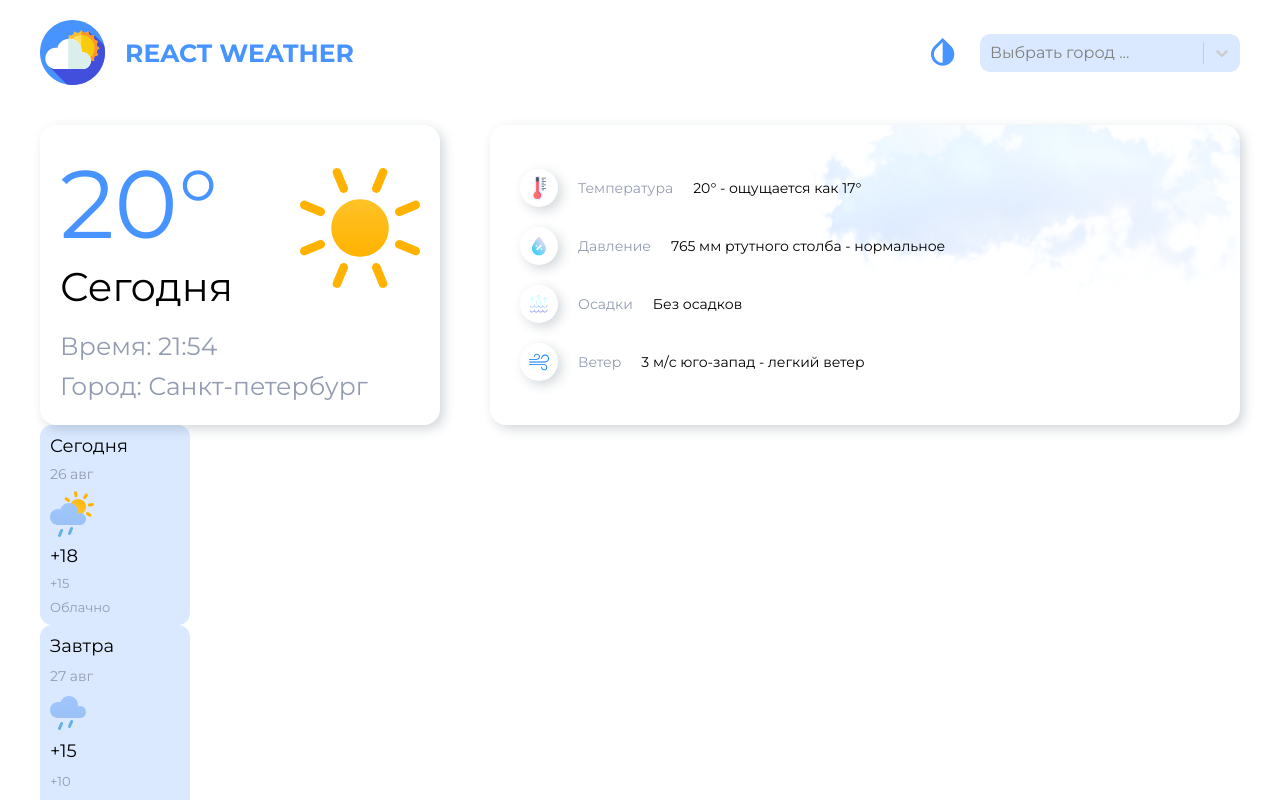
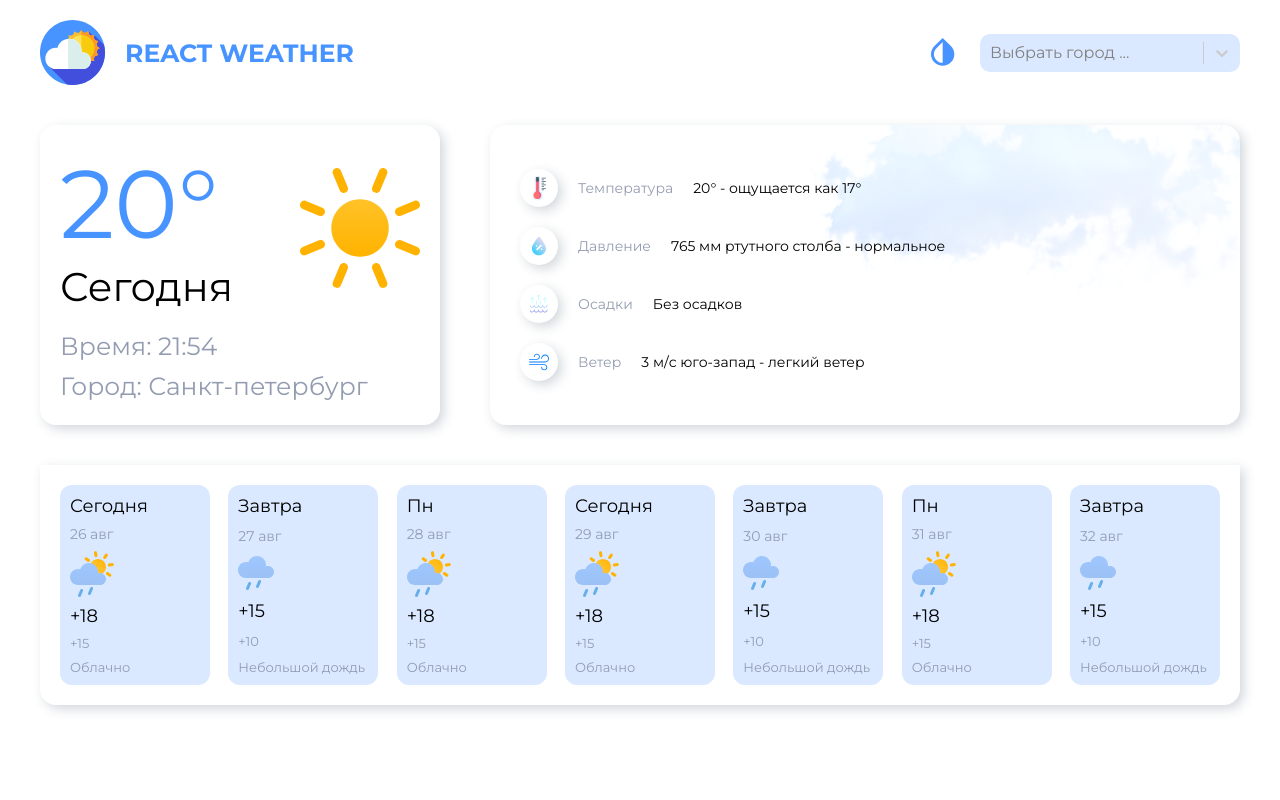
Before and after one commit to OlgaVorontsovaDev/react-weather, a React (Vite) app: page / in a window 1280 px wide. Shown: the top 800 px of the page. Built offline with nearby package versions, Linux system fonts and the light colour scheme.

Commit message:
CardPaper has been added

```diff
--- /dev/null
+++ b/src/components/CardPaper/CardPaper.module.scss
@@ -0,0 +1,14 @@
+@use '../../styles/variables.scss' as v;
+
+.card__paper {
+  width: 100%;
+  height: 240px;
+  padding: 20px;
+  box-shadow: v.$box-shadow;
+  border-radius: 0 0 16px 16px;
+  background-color: v.$background-color;
+  display: flex;
+  flex-direction: row;
+  justify-content: space-between;
+  align-items: center;
+}
--- /dev/null
+++ b/src/components/CardPaper/CardPaper.props.ts
@@ -0,0 +1,3 @@
+export const CardPaper = () => {
+	return <div>
+}
--- /dev/null
+++ b/src/components/CardPaper/CardPaper.tsx
@@ -0,0 +1,13 @@
+import { FC, HTMLAttributes, useMemo } from 'react';
+import classNames from 'classnames';
+import styles from './CardPaper.module.scss';
+
+export const CardPaper: FC<HTMLAttributes<HTMLDivElement>> = ({
+  className,
+  ...props
+}) => {
+  const cardPaperClassname = useMemo(() => {
+    return classNames(styles.card__paper, className);
+  }, [className]);
+  return <div {...props} className={cardPaperClassname}></div>;
+};
--- /dev/null
+++ b/src/components/CardPaper/index.ts
@@ -0,0 +1 @@
+export * from './CardPaper';
--- a/src/components/Header/Header.tsx
+++ b/src/components/Header/Header.tsx
@@ -1,6 +1,6 @@
 import Select, { CSSObjectWithLabel } from 'react-select';
 import { useState } from 'react';
-import AppLogo from '../../../public/Logo.svg';
+import AppLogo from '/Logo.svg';
 import ThemeToggler from '../../assets/icons/themeToggler.svg';
 import { OptionType } from './Header.types';
 import styles from './Header.module.scss';
--- a/src/pages/Home/Home.module.scss
+++ b/src/pages/Home/Home.module.scss
@@ -2,4 +2,5 @@
   display: flex;
   flex-direction: row;
   justify-content: space-between;
+  margin-bottom: 40px;
 }
--- a/src/pages/Home/Home.tsx
+++ b/src/pages/Home/Home.tsx
@@ -6,6 +6,7 @@ import Rain from '../../assets/icons/rain.svg';
 import RainSun from '../../assets/icons/rain-sun.svg';
 import { Card } from '../../components/Card';
 import styles from './Home.module.scss';
+import { CardPaper } from '../../components/CardPaper';
 
 const WEEK_WEATHER_DATA: CardType[] = [
   {
@@ -78,7 +79,8 @@ export const Home = () => {
         />
         <TodayInfo />
       </div>
-      <div>
+
+      <CardPaper>
         {WEEK_WEATHER_DATA.map((element) => {
           return (
             <Card
@@ -92,7 +94,7 @@ export const Home = () => {
             />
           );
         })}
-      </div>
+      </CardPaper>
     </>
   );
 };
```
